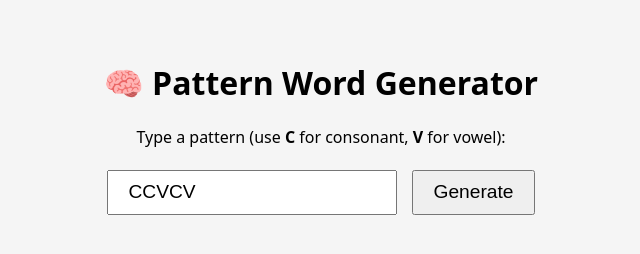
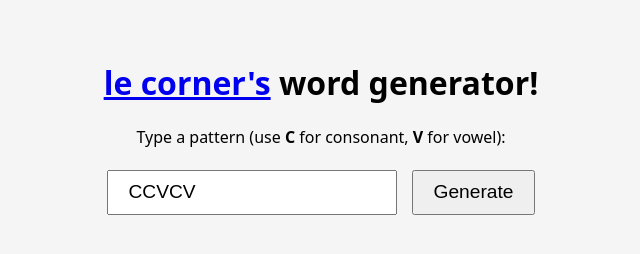
Before and after one commit to GJ04DL5539/wordmaker, a plain HTML site: page index.html in a window 1280 px wide. Shown: the whole page, without its empty margins (319-959 px from the left). Drawn offline with Linux system fonts and the light colour scheme.

Commit message:
Update index.html

```diff
--- a/index.html
+++ b/index.html
@@ -3,7 +3,7 @@
 <head>
 <meta charset="UTF-8">
 <meta name="viewport" content="width=device-width, initial-scale=1.0">
-<title>Pattern Word Generator</title>
+<title>le corner's word generator</title>
 <style>
   body {
     font-family: system-ui, sans-serif;
@@ -25,7 +25,7 @@
 </head>
 <body>
 
-<h1>🧠 Pattern Word Generator</h1>
+<h1><a href="https://www.tiktok.com/@le.corner.coder?_t=ZS-90lAWldo0Kl&_r=1">le corner's</a> word generator!</h1>
 <p>Type a pattern (use <b>C</b> for consonant, <b>V</b> for vowel):</p>
 
 <input id="pattern" placeholder="e.g. CVCVCC" value="CCVCV">
```
